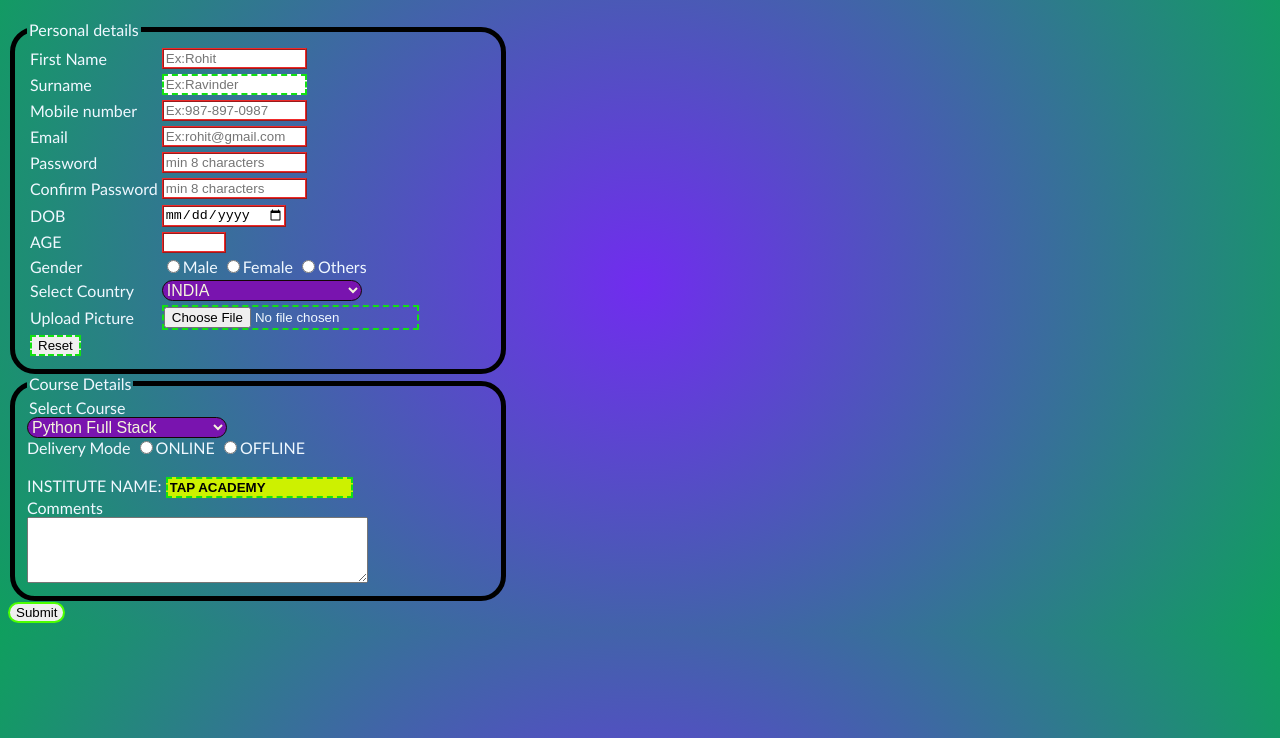
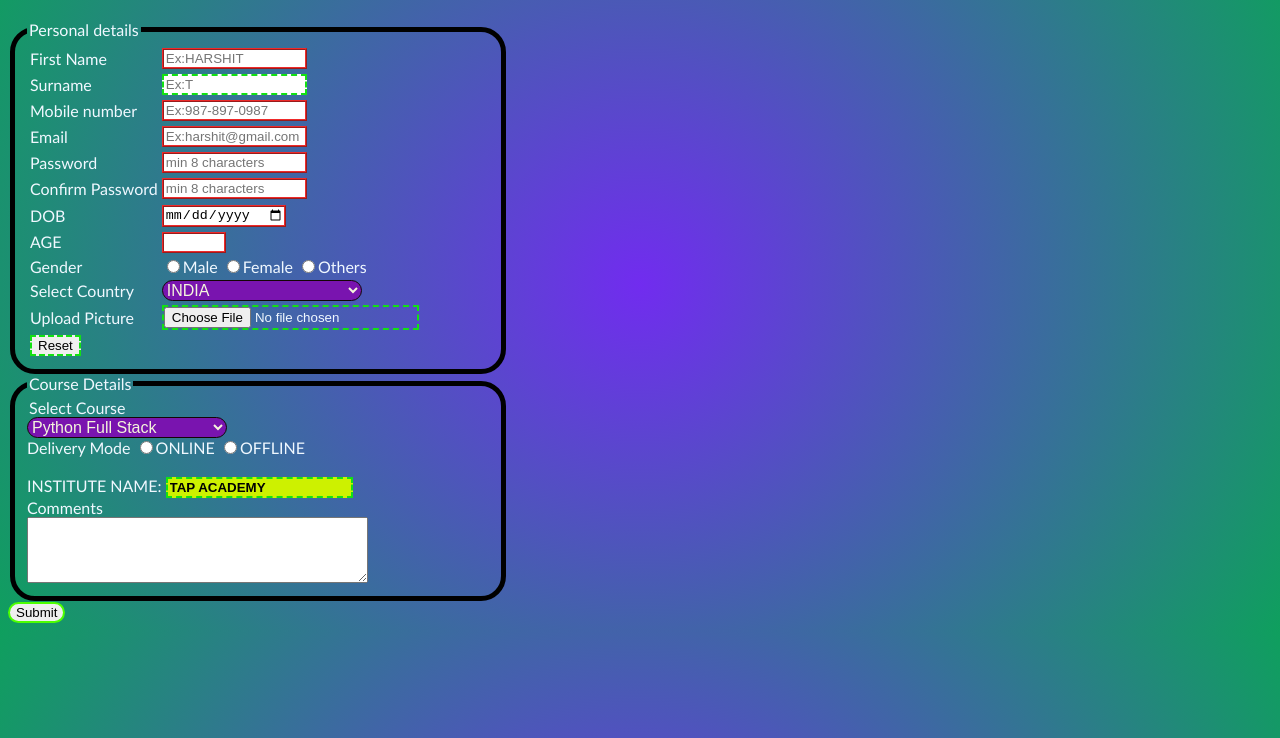
Before and after one commit to harshit-tapacademy/forms_using_css, a plain HTML site: page index.html in a window 1280 px wide. Shown: the part 62-800 px from the top of the page. Drawn offline with Linux system fonts and the light colour scheme.

Commit message:
Update index.html

```diff
--- a/index.html
+++ b/index.html
@@ -121,12 +121,12 @@
             <table>
                 <tr>
                     <td><label>First Name</label></td>
-                    <td><input type="text" name="FN" placeholder="Ex:Rohit" size="15" maxlength="10" required> <p>Enter your Name</p>
+                    <td><input type="text" name="FN" placeholder="Ex:HARSHIT" size="15" maxlength="10" required> <p>Enter your Name</p>
                    </td>
                 </tr>
                 <tr>
                     <td><label>Surname</label></td>
-                    <td><input type="text" name="LN" placeholder="Ex:Ravinder" size="15" optional>
+                    <td><input type="text" name="LN" placeholder="Ex:T" size="15" optional>
                         <p>Enter Your Secondary Name</p></td>
                 </tr>
                 <tr>
@@ -136,7 +136,7 @@
                 </tr>
                 <tr>
                     <td><label>Email</label></td>
-                    <td><input type="Email" name="mail" size="15" placeholder="Ex:rohit@gmail.com" required>
+                    <td><input type="Email" name="mail" size="15" placeholder="Ex:harshit@gmail.com" required>
                         <p>Enter Your Email</p>
                         <img class="valid" src="/ok.png" >
                         <img class="invalid" src="no.png" ><br></td>
```
